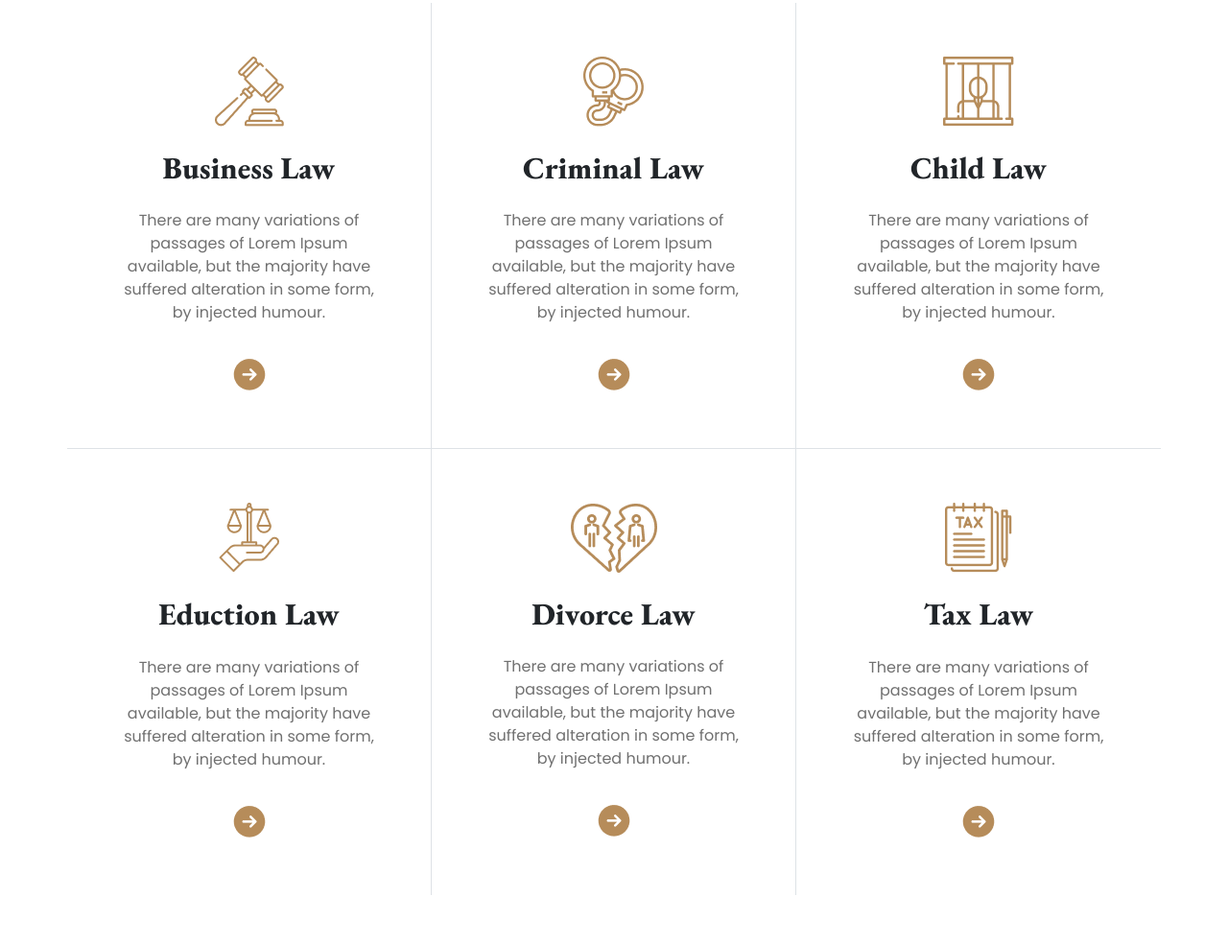
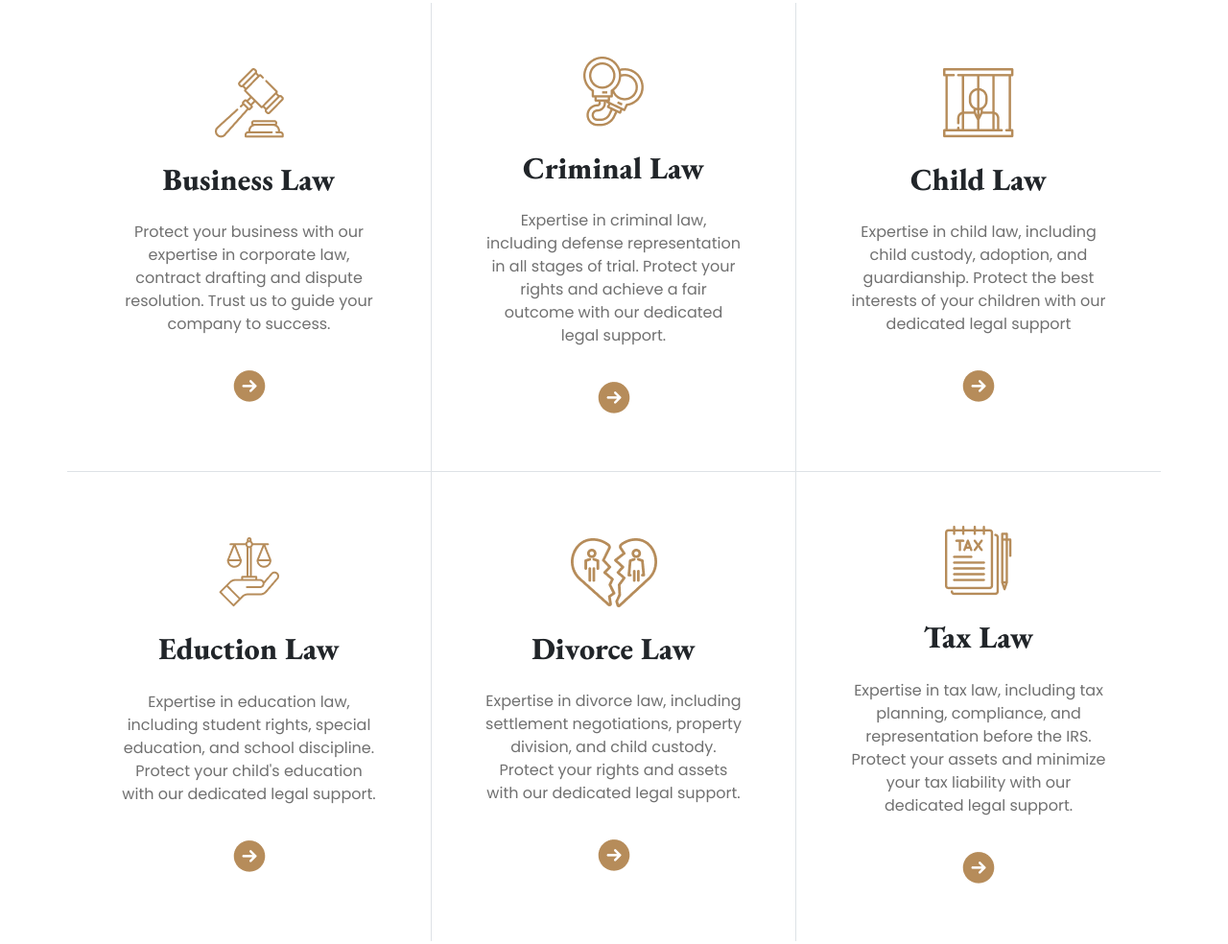
Before and after one commit to Bulbulahmed10/legal-solution, a plain HTML site: page index.html in a window 1280 px wide. Shown: the part 997-1981 px from the top of the page at 96% size. Drawn offline with nearby package versions, Linux system fonts and the light colour scheme.

Commit message:
remove lorem ipsum for legal practice area section & added meaningful article

```diff
--- a/index.html
+++ b/index.html
@@ -219,9 +219,7 @@
             business law
           </h3>
           <p class="text-center mt-3" style="color: #707070">
-            There are many variations of passages of Lorem Ipsum available, but
-            the majority have suffered alteration in some form, by injected
-            humour.
+            Protect your business with our expertise in corporate law, contract drafting and dispute resolution. Trust us to guide your company to success.
           </p>
           <img class="mt-3" src="./images/Frame.png" alt="" />
         </div>
@@ -238,9 +236,7 @@
             criminal law
           </h3>
           <p class="text-center mt-3" style="color: #707070">
-            There are many variations of passages of Lorem Ipsum available, but
-            the majority have suffered alteration in some form, by injected
-            humour.
+            Expertise in criminal law, including defense representation in all stages of trial. Protect your rights and achieve a fair outcome with our dedicated legal support.
           </p>
           <img class="mt-3" src="./images/Frame.png" alt="" />
         </div>
@@ -258,9 +254,7 @@
             child law
           </h3>
           <p class="text-center mt-3" style="color: #707070">
-            There are many variations of passages of Lorem Ipsum available, but
-            the majority have suffered alteration in some form, by injected
-            humour.
+            Expertise in child law, including child custody, adoption, and guardianship. Protect the best interests of your children with our dedicated legal support
           </p>
           <img class="mt-3" src="./images/Frame.png" alt="" />
         </div>
@@ -277,9 +271,7 @@
             eduction law
           </h3>
           <p class="text-center mt-3" style="color: #707070">
-            There are many variations of passages of Lorem Ipsum available, but
-            the majority have suffered alteration in some form, by injected
-            humour.
+            Expertise in education law, including student rights, special education, and school discipline. Protect your child's education with our dedicated legal support.
           </p>
           <img class="mt-3" src="./images/Frame.png" alt="" />
         </div>
@@ -296,9 +288,7 @@
             divorce law
           </h3>
           <p class="text-center mt-3" style="color: #707070">
-            There are many variations of passages of Lorem Ipsum available, but
-            the majority have suffered alteration in some form, by injected
-            humour.
+            Expertise in divorce law, including settlement negotiations, property division, and child custody. Protect your rights and assets with our dedicated legal support.
           </p>
           <img class="mt-3" src="./images/Frame.png" alt="" />
         </div>
@@ -315,9 +305,7 @@
             tax law
           </h3>
           <p class="text-center mt-3" style="color: #707070">
-            There are many variations of passages of Lorem Ipsum available, but
-            the majority have suffered alteration in some form, by injected
-            humour.
+            Expertise in tax law, including tax planning, compliance, and representation before the IRS. Protect your assets and minimize your tax liability with our dedicated legal support.
           </p>
           <img class="mt-3" src="./images/Frame.png" alt="" />
         </div>
```
